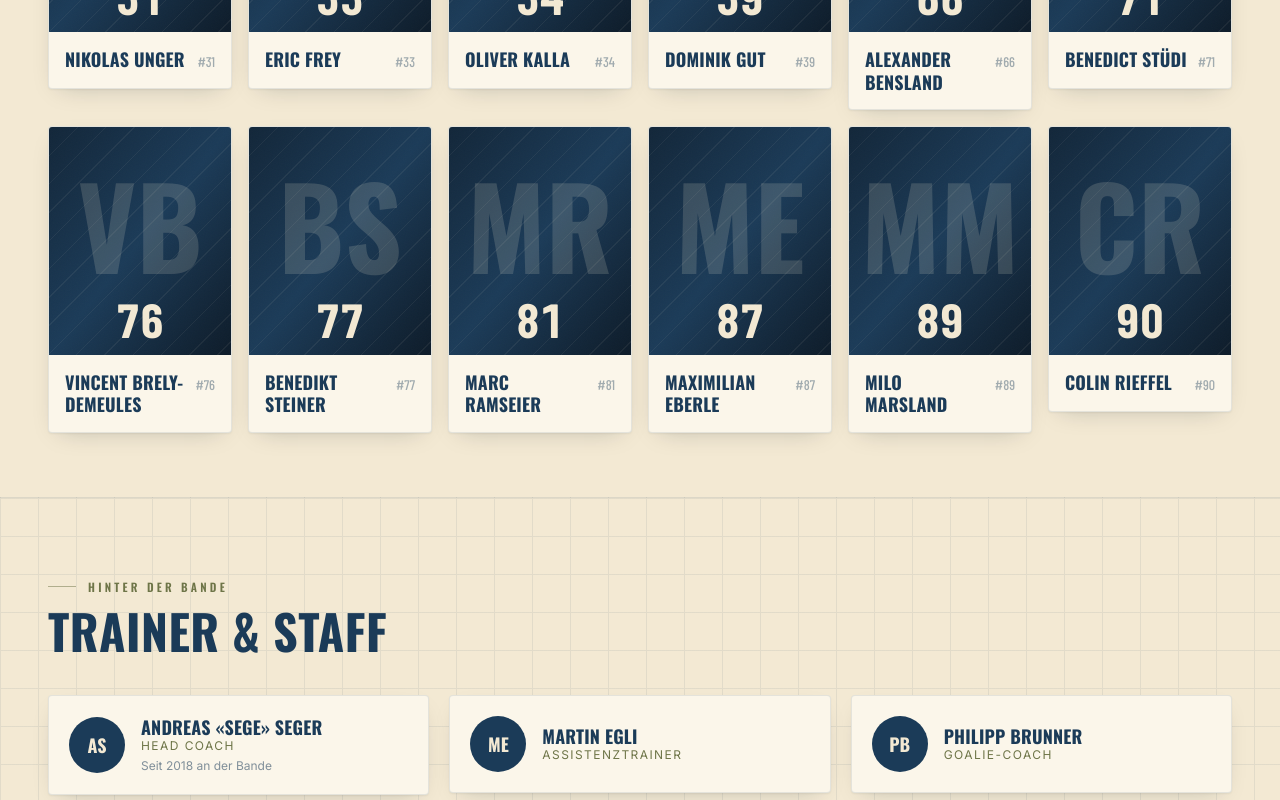
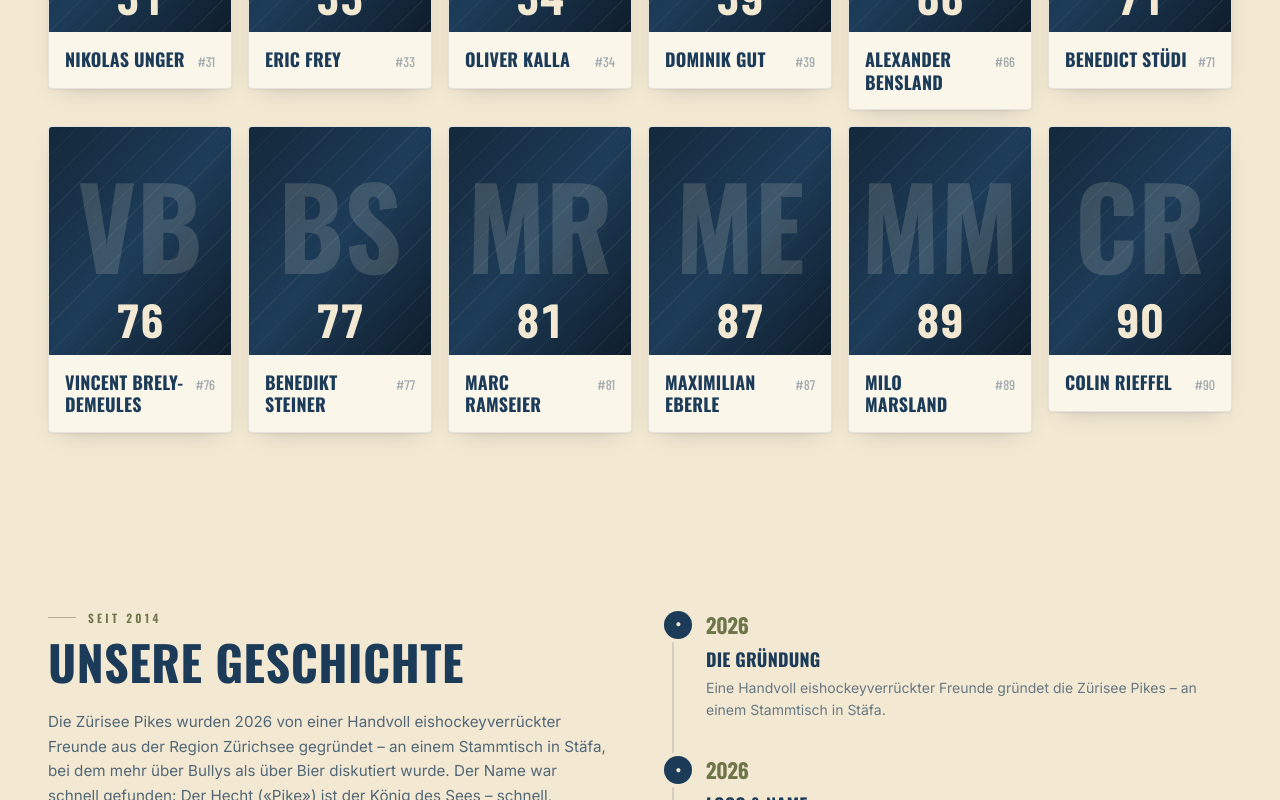
Before and after one commit to laesse10/Pikes, a Next.js app: page /team in a window 1280 px wide. Shown: the part 2000-2800 px from the top of the page. Built offline with nearby package versions, Linux system fonts and the light colour scheme.

Commit message:
Match the schedule to ZEP, drop the Trainer & Staff section
Dübendorf away moves to Fri 18.12.2026 20:30 and the Blue Eagles home
game starts at 19:15, as published on zep.ch. The placeholder staff list
is removed from the team page and the data.

```diff
--- a/app/(site)/team/page.tsx
+++ b/app/(site)/team/page.tsx
@@ -4,11 +4,11 @@ import { SectionHeading } from "@/components/SectionHeading";
 import { Reveal } from "@/components/Reveal";
 import { PlayerPortrait } from "@/components/Placeholder";
 import { Photo } from "@/components/Photo";
-import { historyIntro, historyText, roster, staff, milestones, teamPhotoUrl, type Position, type Player } from "@/lib/data";
+import { historyIntro, historyText, roster, milestones, teamPhotoUrl, type Position, type Player } from "@/lib/data";
 
 export const metadata: Metadata = {
   title: "Team",
-  description: "Der Kader der Zürisee Pikes: Torhüter, Verteidigung, Sturm sowie Trainerstaff und die Vereinsgeschichte.",
+  description: "Der Kader der Zürisee Pikes: Torhüter, Verteidigung, Sturm und die Vereinsgeschichte.",
 };
 
 type Tone = "navy" | "olive" | "cream";
@@ -76,7 +76,7 @@ export default function TeamPage() {
       <PageHero
         eyebrow="Der Kader"
         title="Unser Team"
-        intro={`${roster.length} Spieler, ein Staff und eine volle Garderobe. Lerne die Cracks kennen, die für die Pikes aufs Eis gehen – plus die Köpfe hinter der Bande.`}
+        intro={`${roster.length} Spieler und eine volle Garderobe. Lerne die Cracks kennen, die für die Pikes aufs Eis gehen.`}
       />
 
       {/* Team photo */}
@@ -120,29 +120,6 @@ export default function TeamPage() {
         </div>
       </section>
 
-      {/* Staff */}
-      <section className="ice-grid border-y border-navy/10 py-20">
-        <div className="shell container-px">
-          <SectionHeading eyebrow="Hinter der Bande" title="Trainer & Staff" />
-          <div className="mt-10 grid gap-5 sm:grid-cols-2 lg:grid-cols-3">
-            {staff.map((s, i) => (
-              <Reveal key={s.name} delay={i * 70}>
-                <div className="card flex items-center gap-4 rounded p-5">
-                  <span className="grid h-14 w-14 shrink-0 place-items-center rounded-full bg-navy font-display text-lg font-bold text-cream">
-                    {s.name.split(" ").map((p) => p.replace(/[«»]/g, "")[0]).slice(0, 2).join("")}
-                  </span>
-                  <div>
-                    <h3 className="font-display text-lg font-bold uppercase leading-tight text-navy">{s.name}</h3>
-                    <p className="text-xs uppercase tracking-[0.12em] text-olive">{s.role}</p>
-                    {s.note && <p className="mt-1 text-xs text-navy/55">{s.note}</p>}
-                  </div>
-                </div>
-              </Reveal>
-            ))}
-          </div>
-        </div>
-      </section>
-
       {/* History */}
       <section className="py-20 sm:py-28">
         <div className="shell container-px grid gap-12 lg:grid-cols-2 lg:gap-16">
--- a/lib/data.ts
+++ b/lib/data.ts
@@ -91,20 +91,6 @@ export const roster: Player[] = [
   { number: "90", name: "Colin Rieffel" },
 ];
 
-export type Staff = {
-  name: string;
-  role: string;
-  note?: string;
-};
-
-export const staff: Staff[] = [
-  { name: "Andreas «Sege» Seger", role: "Head Coach", note: "Seit 2018 an der Bande" },
-  { name: "Martin Egli", role: "Assistenztrainer" },
-  { name: "Philipp Brunner", role: "Goalie-Coach" },
-  { name: "Sandra Lüthi", role: "Teammanagerin" },
-  { name: "Bruno Hafner", role: "Materialwart", note: "Hält die Kufen scharf" },
-];
-
 // ------------------------------------------------------------
 // Club history
 // ------------------------------------------------------------
@@ -157,13 +143,13 @@ export const fixtures: Fixture[] = [
   { id: "g2627-02", date: "2026-11-01T08:00:00+01:00", opponent: "EHC Züri Devils", isHome: true, venue: "Kunsteisbahn Küsnacht", competition: "Gruppe D" },
   { id: "g2627-03", date: "2026-11-29T15:00:00+01:00", opponent: "Horgner Dolphins", isHome: false, venue: "Trainingshalle od. Arena Zug", competition: "Gruppe D" },
   { id: "g2627-04", date: "2026-12-13T07:45:00+01:00", opponent: "Cat Lake City Flyers", isHome: false, venue: "Eishalle Neudorf Oerlikon", competition: "Gruppe D" },
+  { id: "g2627-06", date: "2026-12-18T20:30:00+01:00", opponent: "EHC Blau-Weiss Dübendorf", isHome: false, venue: "Eishalle Dübendorf", competition: "Gruppe D" },
   { id: "g2627-05", date: "2027-01-03T08:00:00+01:00", opponent: "Cat Lake City Flyers", isHome: true, venue: "Kunsteisbahn Küsnacht", competition: "Gruppe D" },
-  { id: "g2627-06", date: "2027-01-15T20:30:00+01:00", opponent: "EHC Blau-Weiss Dübendorf", isHome: false, venue: "Eishalle Dübendorf", competition: "Gruppe D" },
   { id: "g2627-07", date: "2027-01-16T19:15:00+01:00", opponent: "The Pinguins", isHome: true, venue: "Kunsteisbahn Küsnacht", competition: "Gruppe D" },
   { id: "g2627-08", date: "2027-01-30T19:15:00+01:00", opponent: "EHC Blau-Weiss Dübendorf", isHome: true, venue: "Kunsteisbahn Küsnacht", competition: "Gruppe D" },
   { id: "g2627-09", date: "2027-01-31T17:00:00+01:00", opponent: "EHC Züri Devils", isHome: false, venue: "Eishalle Wetzikon", competition: "Gruppe D" },
   { id: "g2627-10", date: "2027-02-07T20:00:00+01:00", opponent: "The Pinguins", isHome: false, venue: "Kunsteisbahn Urdorf", competition: "Gruppe D" },
-  { id: "g2627-11", date: "2027-02-20T16:15:00+01:00", opponent: "SC Blue Eagles", isHome: true, venue: "Kunsteisbahn Küsnacht", competition: "Gruppe D" },
+  { id: "g2627-11", date: "2027-02-20T19:15:00+01:00", opponent: "SC Blue Eagles", isHome: true, venue: "Kunsteisbahn Küsnacht", competition: "Gruppe D" },
   { id: "g2627-12", date: "2027-03-12T21:30:00+01:00", opponent: "SC Blue Eagles", isHome: false, venue: "Eishalle Wetzikon", competition: "Gruppe D" },
 ];
 
```
